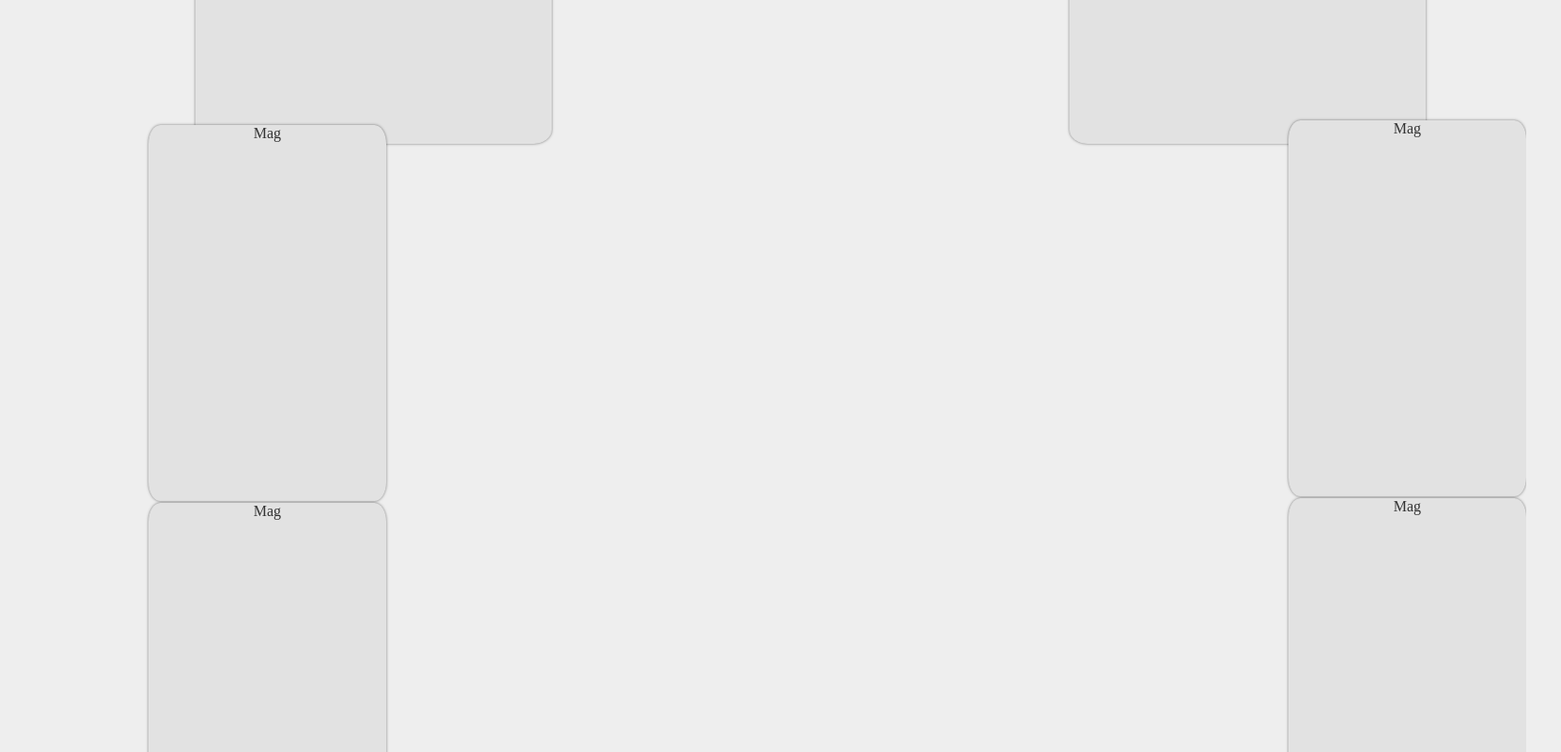
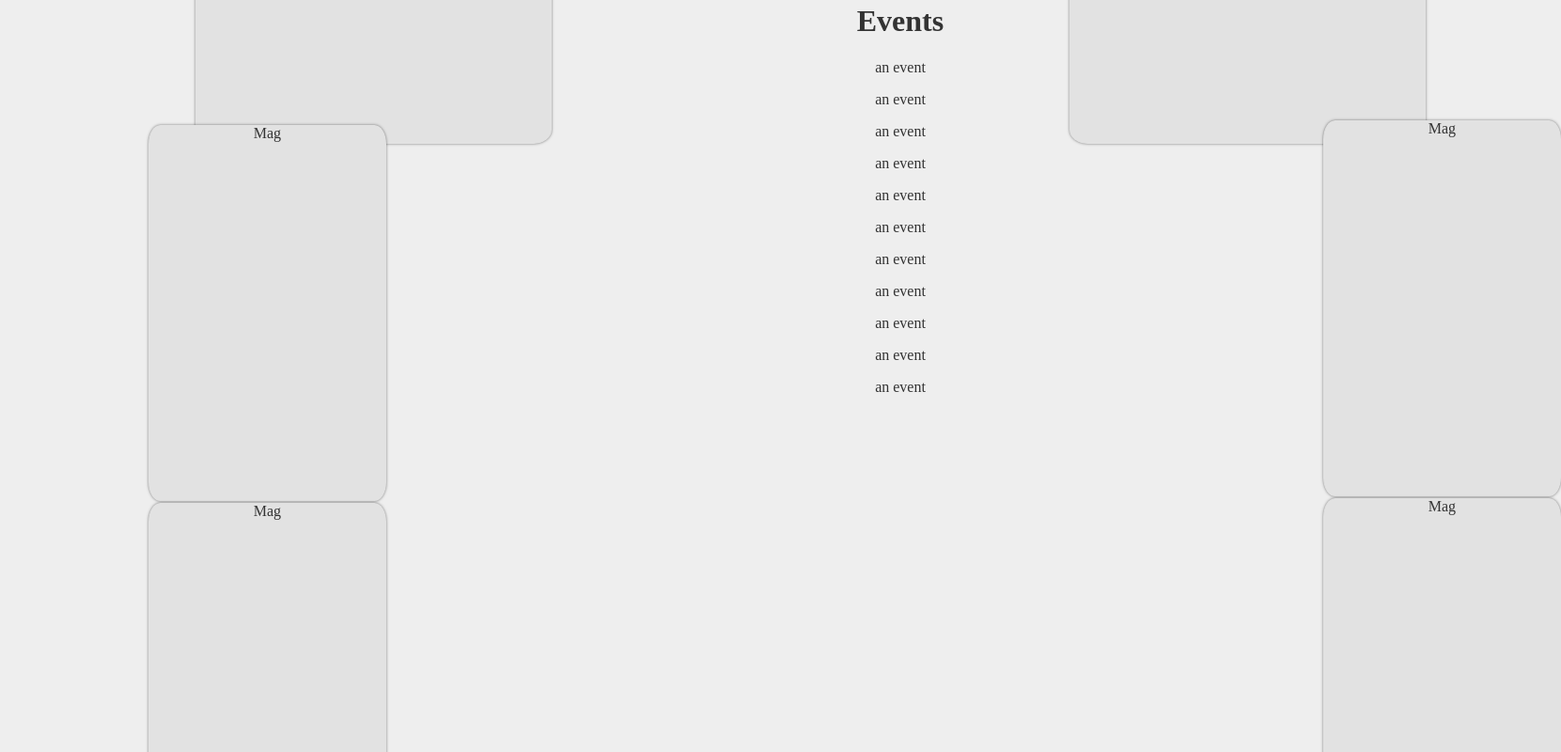
Before and after one commit to biiishop/freshmen-caucus, a Next.js app: page / in a window 1280 px wide. Shown: the part 800-1600 px from the top of the page at 94% size, 1661 px wide, since content can reach past the window. Built offline with nearby package versions, Linux system fonts and the light colour scheme.

Commit message:
zindexing and events styled now

```diff
--- a/src/styles/globals.css
+++ b/src/styles/globals.css
@@ -98,8 +98,6 @@ body {
 #FaQh2 {
   margin: 0px;
 }
-
-
 #hometitle {
   text-align: center;
   background-color: #BBBBBB;
@@ -167,7 +165,7 @@ body {
   background-color: #e2e2e2;
   height: 400px;
   width:20%;
-  left: 1363px;
+  left: 1400px;
   top: -755px;
   box-shadow: 0px 0px 3px rgba(0, 0, 0, 0.5);
   border-radius: 5%;
@@ -177,7 +175,7 @@ body {
   background-color: #e2e2e2;
   height: 400px;
   width:20%;
-  left: 1363px;
+  left: 1400px;
   top: -753px;
   box-shadow: 0px 0px 3px rgba(0, 0, 0, 0.5);
   border-radius: 5%;
@@ -192,3 +190,10 @@ body {
   box-shadow: 0px 0px 3px rgba(0, 0, 0, 0.5);
   border-radius: 5%;
 }
+#event {
+  position: relative;
+  text-align: center;
+  top: -2100px;
+  width: 100px;
+  left: 900px;
+}
```
